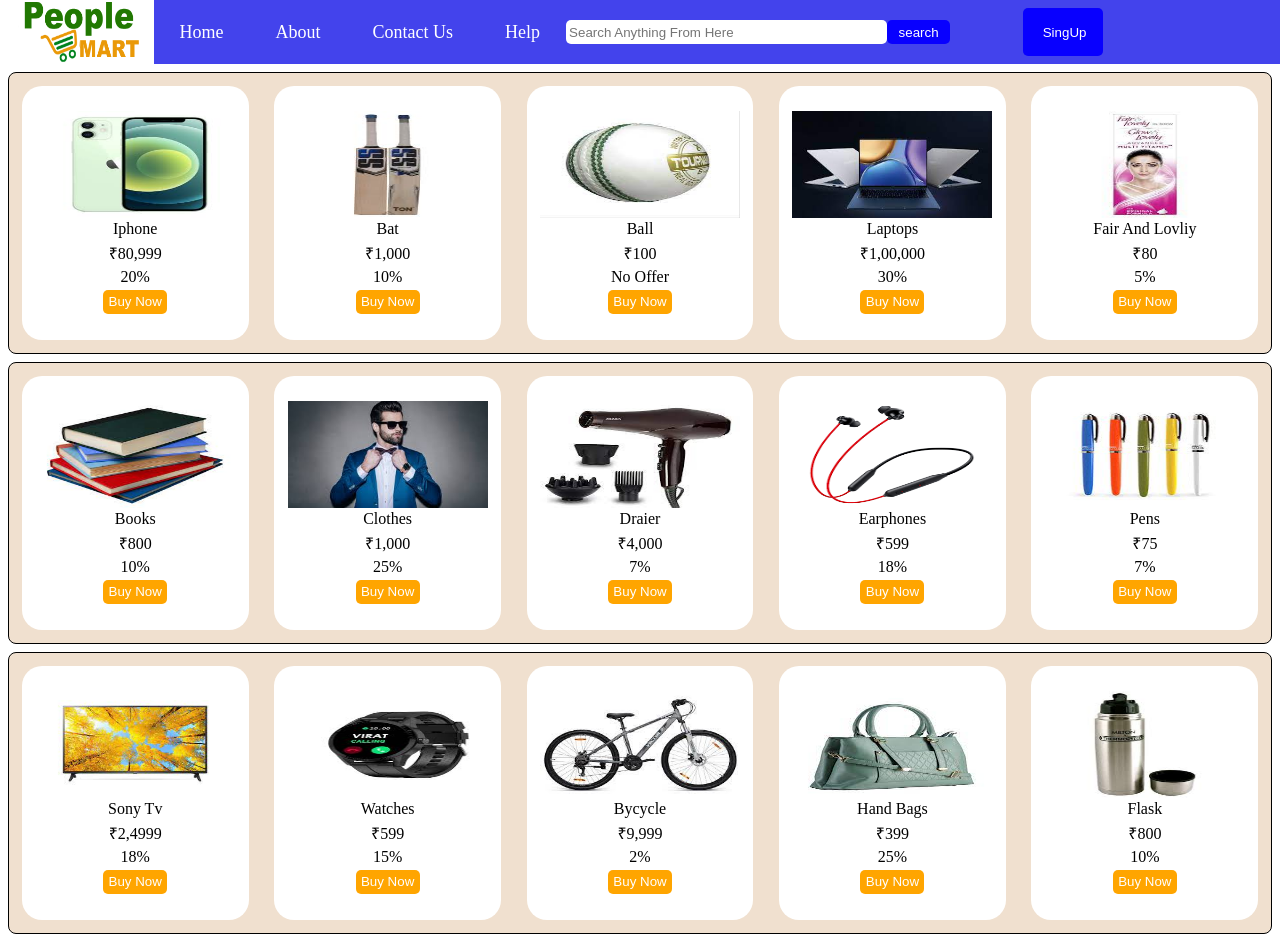
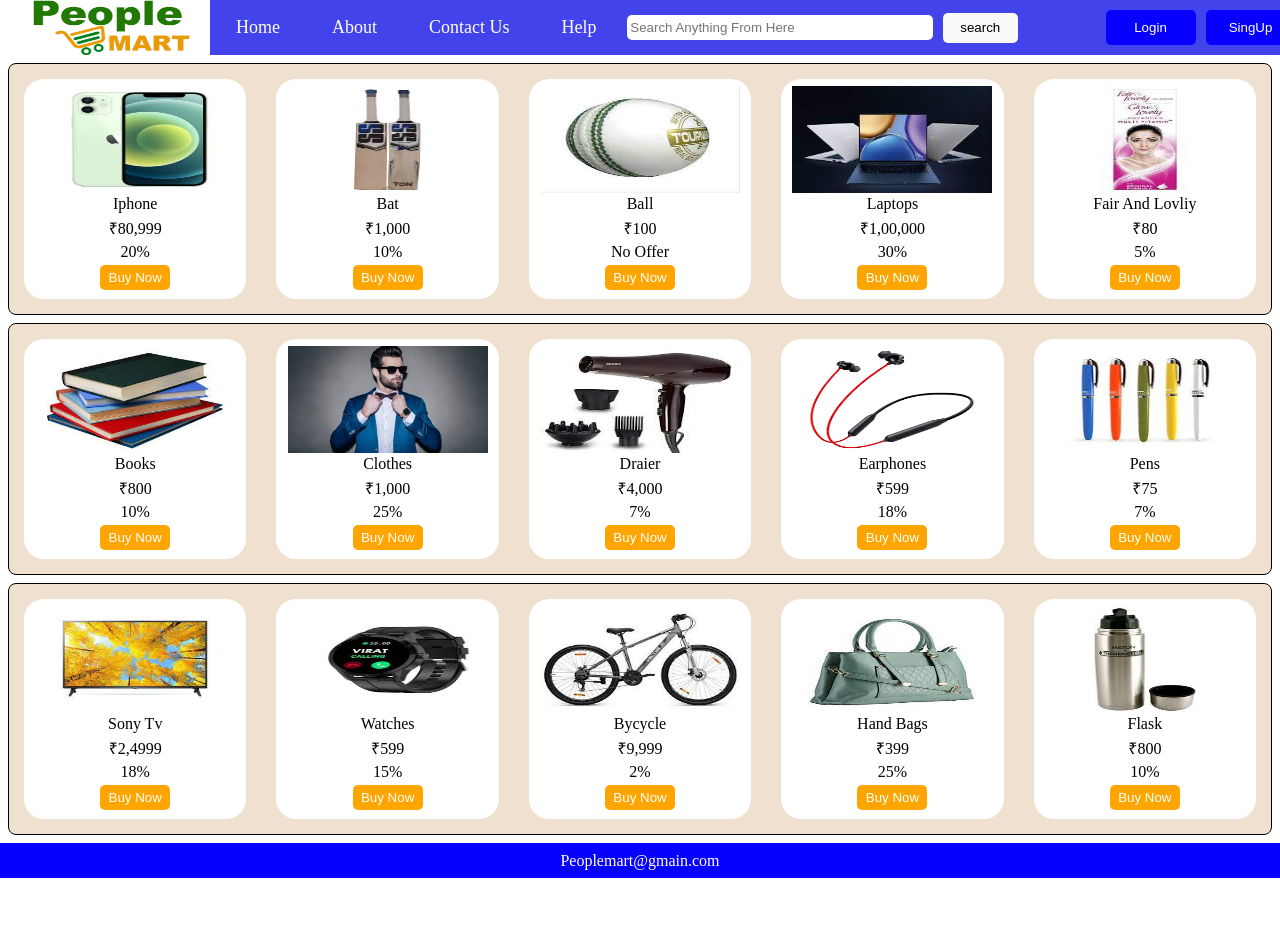
Before and after one commit to FakruddinBaba560/My-First-Project, a plain HTML site: page aftersignup.html in a window 1280 px wide. Shown: the top 934 px of the page. After the commit the page ends 878 px from the top, so only its background shows below. Drawn offline with Linux system fonts and the light colour scheme.

Commit message:
successfull in making responsible

```diff
--- a/aftersignup.html
+++ b/aftersignup.html
@@ -15,7 +15,7 @@
     <header>
         <nav>
             <div class="logo">
-                <img src="img.png/logo.png" alt="ERRROR">
+                <img src="img.png/logo.png" alt="ERRROR" height="55px" width="210px">
             </div>
 
 
--- a/css.css
+++ b/css.css
@@ -1,7 +1,6 @@
 * {
     padding: 0;
     margin: 0;
-
 
 }
 
@@ -12,6 +11,7 @@ ul {
 
 li a {
     color: white;
+
     font-weight: 200;
     text-decoration: none;
     padding: 0px 26px;
@@ -21,33 +21,35 @@ li a {
 }
 
 .search input:hover {
-    width: 26vw;
-    height: 4vh;
+  border: 1px solid black;
+  overflow: hidden;
+  background-color: antiquewhite;
 }
 
 .search button:hover {
-    width: 6vw;
-    height: 4vh;
+    border: 2px solid black;
+    background-color: rgb(225, 224, 224);
 }
 
 .login button:hover {
-    width: 7vw;
-    height: 7vh;
+    background-color:black;
+    border: 1px solid white;
+
 }
 
 a:hover {
     color: black;
 
 }
-#singup{
-    position: absolute;
-    right: 250px;
-}
+
 
 .login button {
-    height: 6vh;
+
+    margin: 0px 0px 0px 10px;
     background-color: rgb(8, 0, 255);
-    width: 6vw;
+    overflow: hidden;
+    width: 90px;
+    height: 35px;
     position: relative;
     left: 73px;
     outline: none;
@@ -56,32 +58,34 @@ a:hover {
     border-radius: 5px;
 }
 
-.main {
-    min-height: 89vh;
-}
+/* .main {
+    /* min-height: 89vh; */
+
 
 .footer {
     background-color: rgb(8, 0, 255);
     display: flex;
     justify-content: center;
+
     align-items: center;
-    height: 3vh;
+    height: 35px;
     color: white;
 }
 
 .search {
-    width: 30vw;
+    width: 400px;
 
 
+    justify-content: space-around;
     display: flex;
     align-items: center;
 }
 
 .search button {
-    height: 3vh;
-    background-color: rgb(8, 0, 255);
-    width: 5vw;
-  color: white;
+    height: 30px;
+    background-color: rgb(249, 249, 250);
+    width: 75px;
+    color: rgb(0, 0, 0);
     outline: none;
     border: none;
 
@@ -91,19 +95,19 @@ a:hover {
 input {
     outline: none;
     border: none;
-    width: 25vw;
+    width: 300px;
     padding: 0 3px;
     color: rgb(44, 43, 43);
-    height: 3vh;
+    height: 25px;
     border-radius: 5px;
 }
 
 nav {
     display: flex;
     flex-direction: row;
-
+    overflow: scroll;
     align-items: center;
-    height: 8vh;
+    height: 55px;
     position: sticky;
     top: 0vh;
     background-color: rgb(67, 67, 236);
@@ -111,8 +115,8 @@ nav {
 }
 
 .logo img {
-    width: 12vw;
-    height: 8vh;
+    width: 210px;
+    height: 58px;
     position: relative;
     top: 2px;
 }
@@ -123,19 +127,21 @@ nav {
     margin:8px;
     border-radius: 8px;
     border: 1.5px solid black;
-    height: 35vh;
+    height: 250px;
+    overflow: scroll;
     display: flex;
+    width: auto;
 
 }
 
 .item {
     background-color: white;
-    width: 18vw;
+    width: 270px;
     color: black;
     height: auto;
     border-radius: 20px;
 
-    margin: 1vw;
+    margin: 15px;
     display: flex;
     align-items: center;
     justify-content: center;
@@ -145,9 +151,9 @@ nav {
 
 .item img:hover{
 
-    width: 20vw;
+    width: 270px;
 
-    height: 35vh;
+    height: 200px;
 
 }
 
@@ -169,9 +175,9 @@ nav {
     justify-content: center;
 }
 #buy button{
-    height: 3vh;
+    height: 25px;
     background-color: orange;
-    width: 5vw;
+    width: 70px;
   color: white;
     outline: none;
     border: none;
--- a/login.css
+++ b/login.css
@@ -1,4 +1,4 @@
-/* body{
+body{
   padding: 0;
   margin: 0;
   display: flex;
@@ -22,14 +22,16 @@
 }
  a,.login  button {
     height: 36px;
-    background-color: rgb(8, 0, 255);
+    /* background-color: rgb(8, 0, 255); */
+    background-color: rgb(250, 249, 249);
     width: 100px;
     position: relative;
+
     text-decoration: none;
    margin: 15px;
     outline: none;
     border: none;
-    color: white;
+    color: rgb(11, 0, 0);
     border-radius: 5px;
 }
 .details{
@@ -46,6 +48,10 @@ h1{
 }
 .login button:hover {
     overflow: hidden;
-    width: 7vw;
-    height: 7vh;
-} */
+    border: 1px solid black;
+    background-color: rgb(225, 224, 224);
+
+}
+a{
+    background-color: transparent;
+}
```
